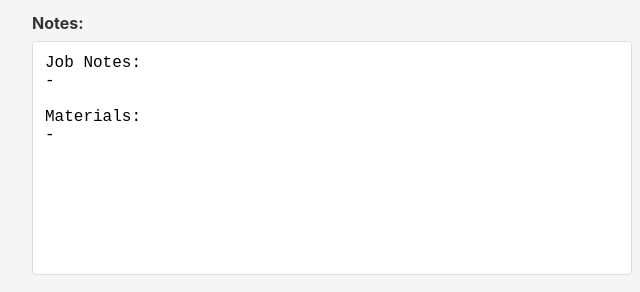
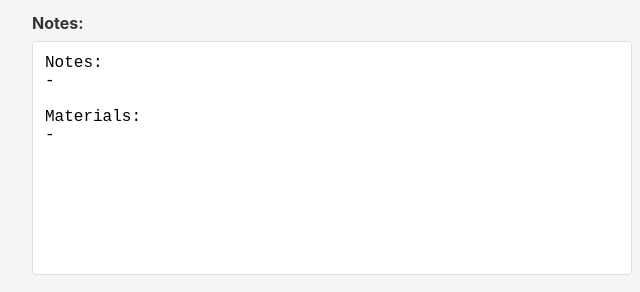
Before and after one commit to epiphenomena/handymanager, a plain HTML site: page job-details.html in a window 1280 px wide. Shown: the part 315-607 px from the top of the page, 308-948 px from the left. Drawn offline with Linux system fonts and the light colour scheme.

Commit message:
Update notes template from 'Job Notes:' to 'Notes:'

```diff
--- a/job-details.html
+++ b/job-details.html
@@ -57,7 +57,7 @@
                 </div>
                 <div class="form-group">
                     <label for="notes">Notes:</label>
-                    <textarea id="notes" placeholder="Job Notes:
+                    <textarea id="notes" placeholder="Notes:
 -
 
 Materials:
@@ -98,7 +98,7 @@ Materials:
         document.addEventListener('DOMContentLoaded', function() {
             const notesField = document.getElementById('notes');
             if (!notesField.value.trim()) {
-                notesField.value = "Job Notes:\n- \n\nMaterials:\n- ";
+                notesField.value = "Notes:\n- \n\nMaterials:\n- ";
             }
 
             // Adjust textarea height to fill viewport
--- a/js/edit-job.js
+++ b/js/edit-job.js
@@ -122,7 +122,7 @@ document.addEventListener('DOMContentLoaded', function() {
                 if (job.notes) {
                     notesInput.value = job.notes;
                 } else {
-                    notesInput.value = "Job Notes:\n- \n\nMaterials:\n- ";
+                    notesInput.value = "Notes:\n- \n\nMaterials:\n- ";
                 }
             } else {
                 alert('Error loading job: ' + data.message);
```
Also changed, not shown: edit-job.html (+2 -3 lines).
